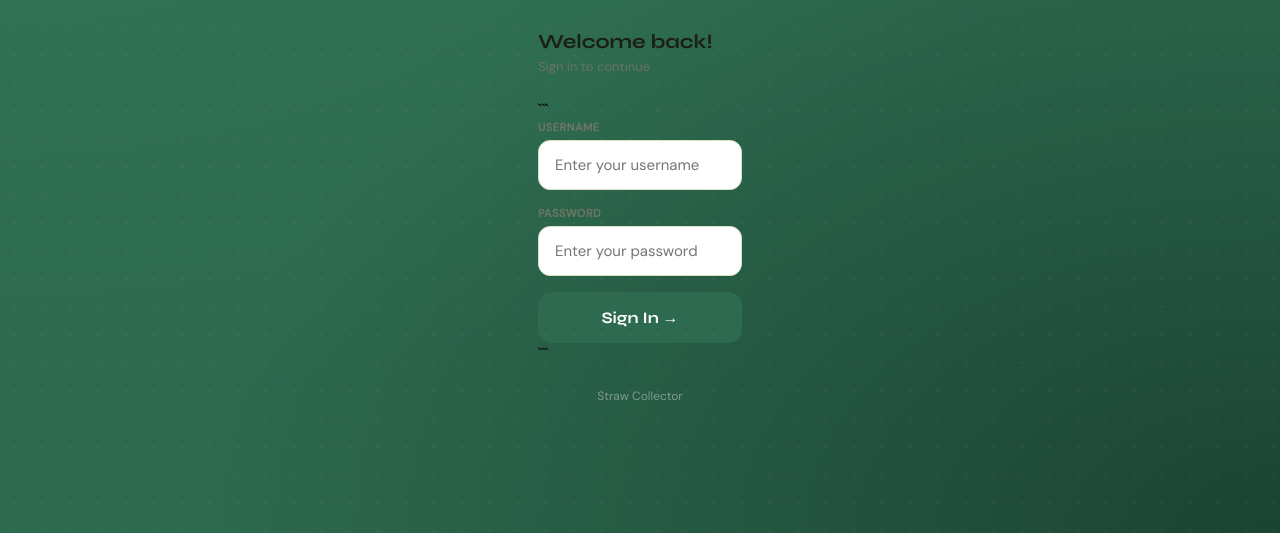
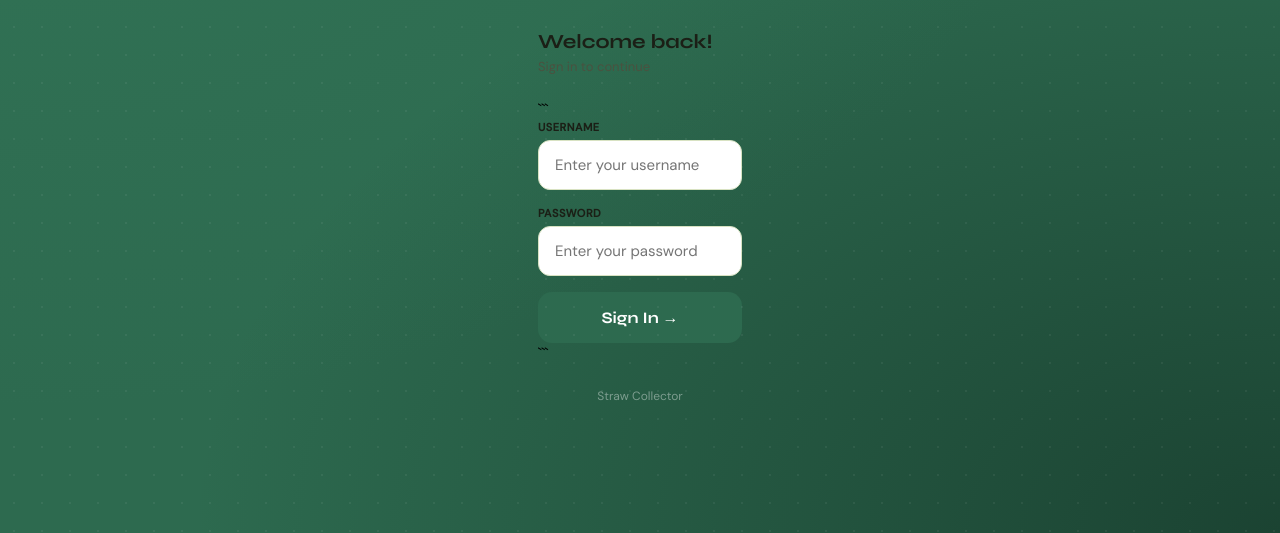
Before and after one commit to armangupta1238/straw-app, a website: page login.html in a window 1280 px wide. Shown: the part 267-800 px from the top of the page. Drawn offline with Linux system fonts and the light colour scheme.

Commit message:
Fix login page text colors

```diff
--- a/login.html
+++ b/login.html
@@ -50,10 +50,10 @@
 @keyframes fadeUp { from{opacity:0;transform:translateY(20px)} to{opacity:1;transform:translateY(0)} }
 
 .card-title { font-family:'Syne',sans-serif; font-size:20px; font-weight:700; color:var(--dark); margin-bottom:4px; }
-.card-sub   { font-size:13px; color:var(--muted); margin-bottom:24px; }
+.card-sub   { font-size:13px; color:#4a5240; margin-bottom:24px; }
 
 .field { margin-bottom:16px; }
-.field label { display:block; font-size:11px; font-weight:600; text-transform:uppercase; letter-spacing:.5px; color:var(--muted); margin-bottom:6px; }
+.field label { display:block; font-size:11px; font-weight:700; text-transform:uppercase; letter-spacing:.5px; color:#1b1f16; margin-bottom:6px; }
 .field input { width:100%; padding:14px 16px; border:1.5px solid var(--border); border-radius:12px; font-family:'DM Sans',sans-serif; font-size:15px; color:var(--dark); background:#fff; outline:none; transition:border-color .2s,box-shadow .2s; }
 .field input:focus { border-color:var(--green-lt); box-shadow:0 0 0 3px rgba(82,183,136,0.15); }
 
```
